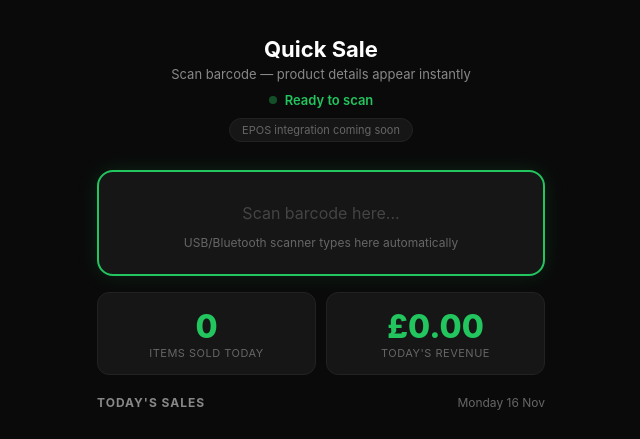
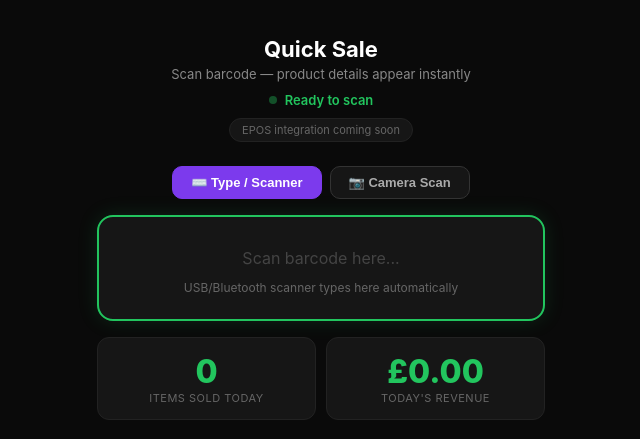
Before and after one commit to hardeepsingh-ai/freshtrack-ai, a FastAPI app: page /quicksale in a window 1280 px wide. Shown: the top 439 px of the page, without its empty margins (319-959 px from the left). Run offline with FastAPI, Linux system fonts and the light colour scheme; some libraries are stand-ins or nearby versions.

Commit message:
Add camera barcode scanner to Sales page
Uses html5-qrcode library for live camera scanning of EAN-13, UPC, Code128, QR codes.
Toggle between keyboard/scanner input and camera mode.

Co-Authored-By: Claude Opus 4.6 <noreply@anthropic.com>

```diff
--- a/templates/quicksale.html
+++ b/templates/quicksale.html
@@ -2,6 +2,7 @@
 {% set active = "quicksale" %}
 
 {% block head %}
+<script src="https://cdnjs.cloudflare.com/ajax/libs/html5-qrcode/2.3.8/html5-qrcode.min.js"></script>
 <style>
     body { background: #0a0a0a; }
     .qs-wrap {
@@ -238,6 +239,29 @@
         border-radius: 20px;
         border: 1px solid #222;
     }
+
+    .scan-toggle {
+        display: flex; gap: 8px; justify-content: center; margin: 12px 0;
+    }
+    .scan-toggle button {
+        padding: 8px 18px; border-radius: 10px; border: 1px solid #333;
+        background: #161616; color: #aaa; font-size: 13px; font-weight: 600;
+        cursor: pointer; transition: all 0.15s;
+    }
+    .scan-toggle button.active {
+        background: #7c3aed; color: #fff; border-color: #7c3aed;
+    }
+    #camera-scanner {
+        display: none; background: #161616; border-radius: 16px;
+        padding: 12px; margin: 12px 0; border: 2px solid #333;
+        overflow: hidden;
+    }
+    #camera-scanner.active {
+        display: block; border-color: #7c3aed;
+        box-shadow: 0 0 20px rgba(124,58,237,0.15);
+    }
+    #reader { width: 100%; border-radius: 10px; overflow: hidden; }
+    #reader video { border-radius: 10px; }
 </style>
 {% endblock %}
 
@@ -253,9 +277,19 @@
         <div class="epos-badge">EPOS integration coming soon</div>
     </div>
 
+    <div class="scan-toggle">
+        <button class="active" id="btn-keyboard" onclick="switchMode('keyboard')">⌨️ Type / Scanner</button>
+        <button id="btn-camera" onclick="switchMode('camera')">📷 Camera Scan</button>
+    </div>
+
     <div class="scan-input-area active" id="scan-area">
         <input type="text" id="barcode-field" placeholder="Scan barcode here..." autofocus autocomplete="off">
         <div class="hint">USB/Bluetooth scanner types here automatically</div>
+    </div>
+
+    <div id="camera-scanner">
+        <div id="reader"></div>
+        <div style="text-align:center; margin-top:8px; color:#888; font-size:12px;">Point camera at barcode</div>
     </div>
 
     <div class="product-card" id="product-card">
@@ -370,9 +404,11 @@ document.getElementById('sales-date').textContent = new Date().toLocaleDateStrin
 })();
 
 barcodeField.addEventListener('blur', function() {
-    setTimeout(function() { barcodeField.focus(); }, 100);
+    if (!cameraMode) setTimeout(function() { barcodeField.focus(); }, 100);
 });
-document.addEventListener('click', function() { barcodeField.focus(); });
+document.addEventListener('click', function(e) {
+    if (!cameraMode && !e.target.closest('#add-form') && !e.target.closest('.scan-toggle') && !e.target.closest('#camera-scanner')) barcodeField.focus();
+});
 
 barcodeField.addEventListener('keydown', function(e) {
     if (e.key === 'Enter') {
@@ -569,6 +605,73 @@ async function addProduct() {
     setTimeout(function() { result.style.display = 'none'; }, 4000);
 }
 
+var html5QrCode = null;
+var cameraMode = false;
+
+function switchMode(mode) {
+    var kbBtn = document.getElementById('btn-keyboard');
+    var camBtn = document.getElementById('btn-camera');
+    var scanArea = document.getElementById('scan-area');
+    var camScanner = document.getElementById('camera-scanner');
+
+    if (mode === 'camera') {
+        cameraMode = true;
+        kbBtn.classList.remove('active');
+        camBtn.classList.add('active');
+        scanArea.style.display = 'none';
+        camScanner.className = 'active';
+        camScanner.id = 'camera-scanner';
+        document.getElementById('camera-scanner').classList.add('active');
+        startCamera();
+    } else {
+        cameraMode = false;
+        camBtn.classList.remove('active');
+        kbBtn.classList.add('active');
+        scanArea.style.display = 'block';
+        document.getElementById('camera-scanner').classList.remove('active');
+        document.getElementById('camera-scanner').style.display = 'none';
+        stopCamera();
+        barcodeField.focus();
+    }
+}
+
+function startCamera() {
+    if (html5QrCode) return;
+    html5QrCode = new Html5Qrcode("reader");
+    html5QrCode.start(
+        { facingMode: "environment" },
+        {
+            fps: 10,
+            qrbox: { width: 280, height: 120 },
+            formatsToSupport: [
+                Html5QrcodeSupportedFormats.EAN_13,
+                Html5QrcodeSupportedFormats.EAN_8,
+                Html5QrcodeSupportedFormats.UPC_A,
+                Html5QrcodeSupportedFormats.UPC_E,
+                Html5QrcodeSupportedFormats.CODE_128,
+                Html5QrcodeSupportedFormats.CODE_39,
+                Html5QrcodeSupportedFormats.QR_CODE,
+            ]
+        },
+        function(decodedText) {
+            if (!processing) {
+                processSale(decodedText);
+            }
+        },
+        function() {}
+    ).catch(function(err) {
+        document.getElementById('reader').innerHTML = '<div style="text-align:center; padding:30px; color:#f87171;">Camera access denied or not available.<br><span style="font-size:12px; color:#888;">Check browser permissions.</span></div>';
+    });
+}
+
+function stopCamera() {
+    if (html5QrCode) {
+        try { html5QrCode.stop(); } catch(e) {}
+        html5QrCode = null;
+        document.getElementById('reader').innerHTML = '';
+    }
+}
+
 function playBeep() {
     try {
         var ctx = new (window.AudioContext || window.webkitAudioContext)();
```
